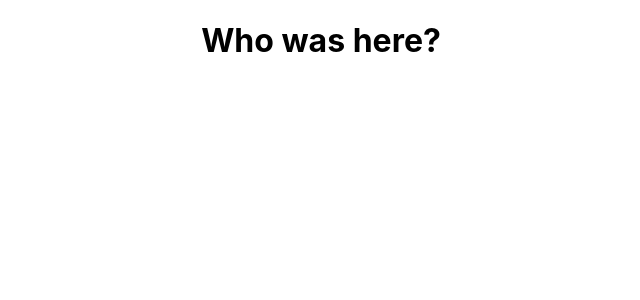
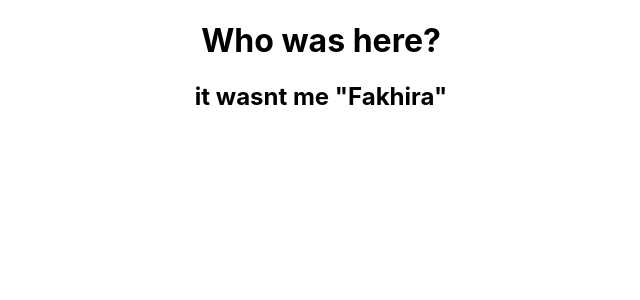
Before and after one commit to Wilfredoo/new-project, a React (Create React App) app: page / in a window 1280 px wide. Shown: the top 300 px of the page, without its empty margins (319-959 px from the left). Built offline with nearby package versions, Linux system fonts and the light colour scheme.

Commit message:
It was me Fakhira

```diff
--- a/src/App.js
+++ b/src/App.js
@@ -6,6 +6,7 @@ function App() {
   return (
     <div className="App">
       <h1>Who was here?</h1>
+      <h2> it wasnt me "Fakhira"</h2>
     </div>
   );
 }
```
